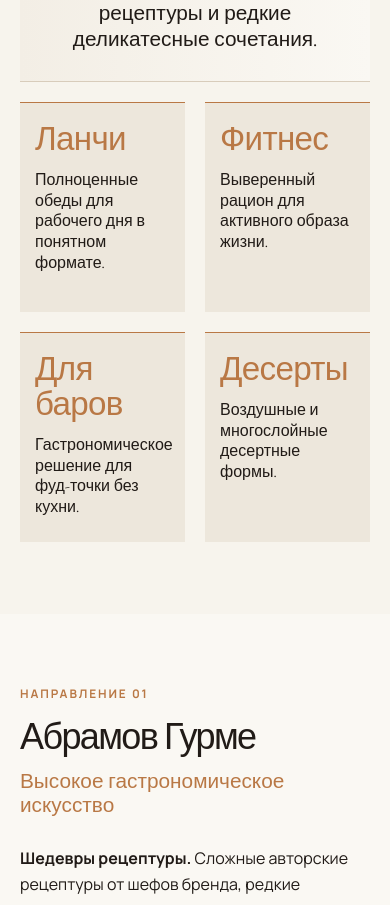
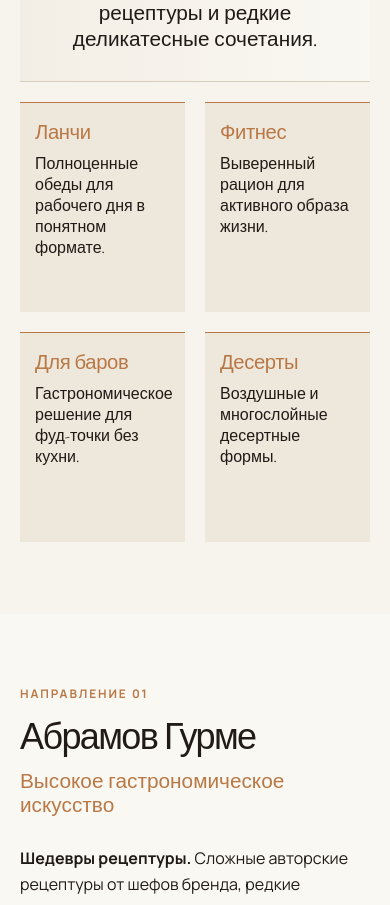
Before and after one commit to sillexy/AbramovGurme, a Next.js app: page / in a window 390 px wide. Shown: the part 4124-5029 px from the top of the page. Built offline with nearby package versions, Linux system fonts and the light colour scheme.

Commit message:
fix: size ecosystem titles from card width

```diff
--- a/src/app/root-width.css
+++ b/src/app/root-width.css
@@ -27,10 +27,15 @@ body > #top,
 
   .ecosystem-grid > article {
     min-width: 0;
+    container-type: inline-size;
   }
 
-  .ecosystem-grid span {
-    font-size: clamp(1.75rem, 8.5vw, 2.2rem);
+  .ecosystem-grid > article > span {
+    display: block;
+    width: 100%;
+    max-width: 100%;
+    font-size: clamp(1.2rem, 15cqw, 2rem);
+    line-height: 0.96;
     letter-spacing: -0.02em;
   }
 }
```
